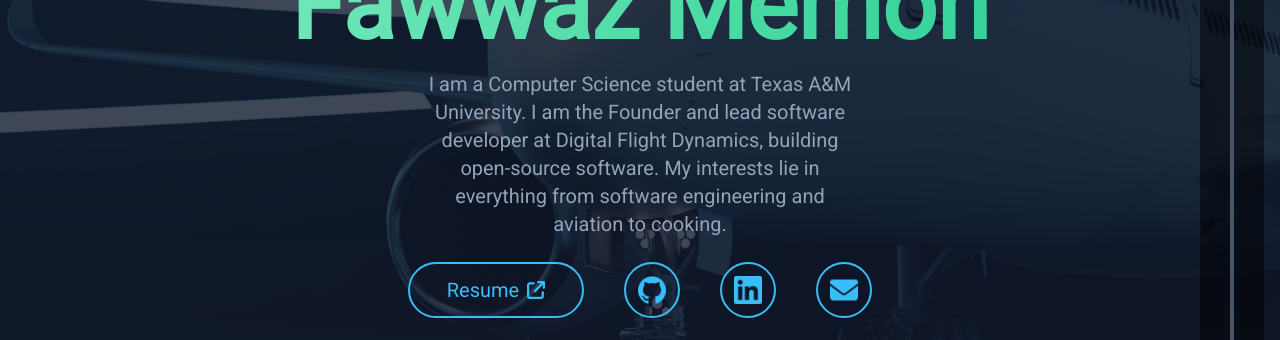
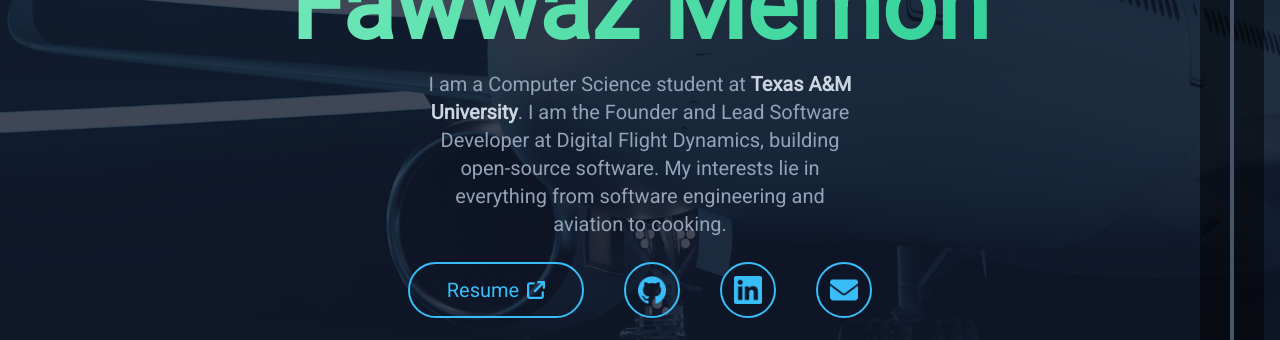
Before and after one commit to Dynamic6448/dynamic6448.github.io, a React (Vite) app: page / in a window 1280 px wide. Shown: the part 306-646 px from the top of the page. Built offline with nearby package versions, Linux system fonts and the light colour scheme.

Commit message:
fix text formatting

```diff
--- a/src/sections/Hero.tsx
+++ b/src/sections/Hero.tsx
@@ -15,9 +15,10 @@ export const Hero: React.FC = () => (
                 Fawwaz Memon
             </p>
             <p className='text-md sm:text-lg md:text-xl text-center text-slate-400 w-5/6 md:w-1/2 xl:w-1/3'>
-                I am a Computer Science student at Texas A&M University. I am the Founder and lead software developer at
-                Digital Flight Dynamics, building open-source software. My interests lie in everything from software
-                engineering and aviation to cooking.
+                I am a Computer Science student at{' '}
+                <span className='text-slate-300 font-semibold'>Texas A&M University</span>. I am the Founder and Lead
+                Software Developer at Digital Flight Dynamics, building open-source software. My interests lie in
+                everything from software engineering and aviation to cooking.
             </p>
             <div className='flex flex-row justify-center items-center space-x-3 sm:space-x-10 pt-2'>
                 {/* Resume button */}
```
